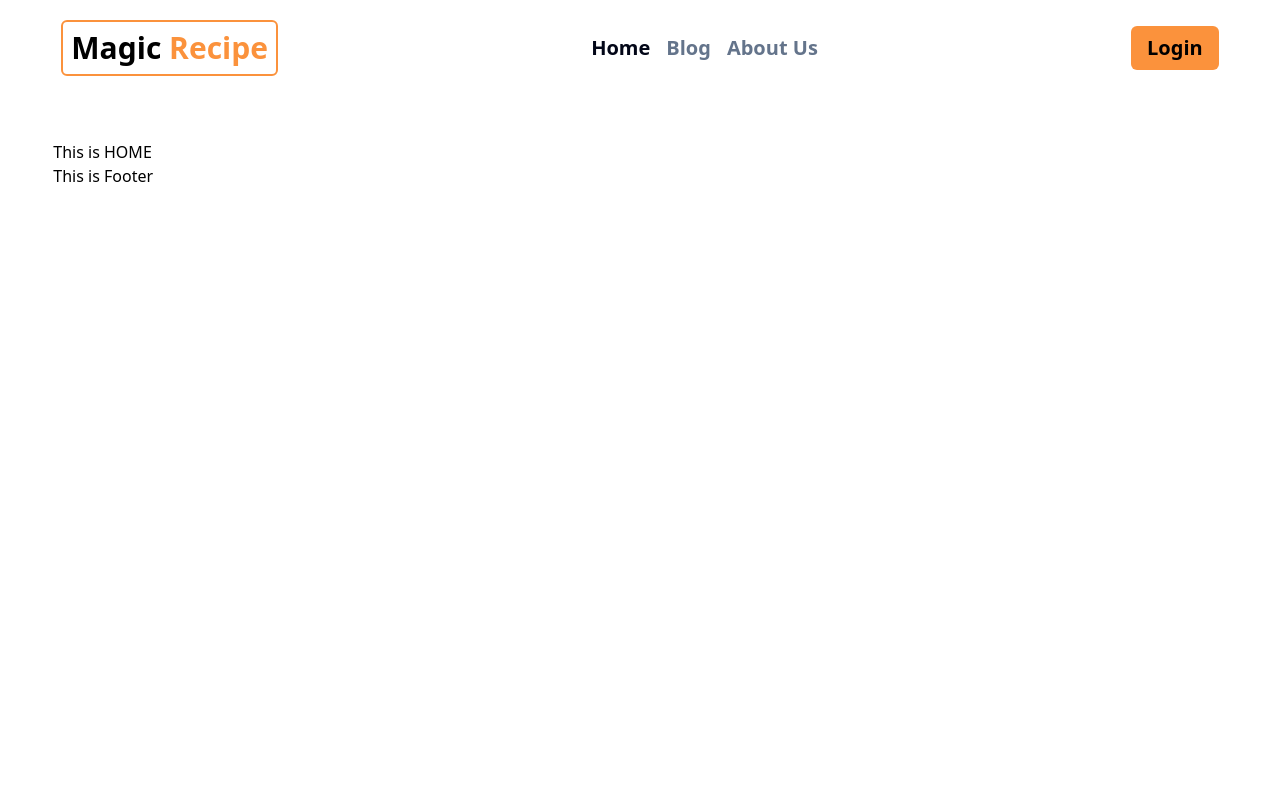
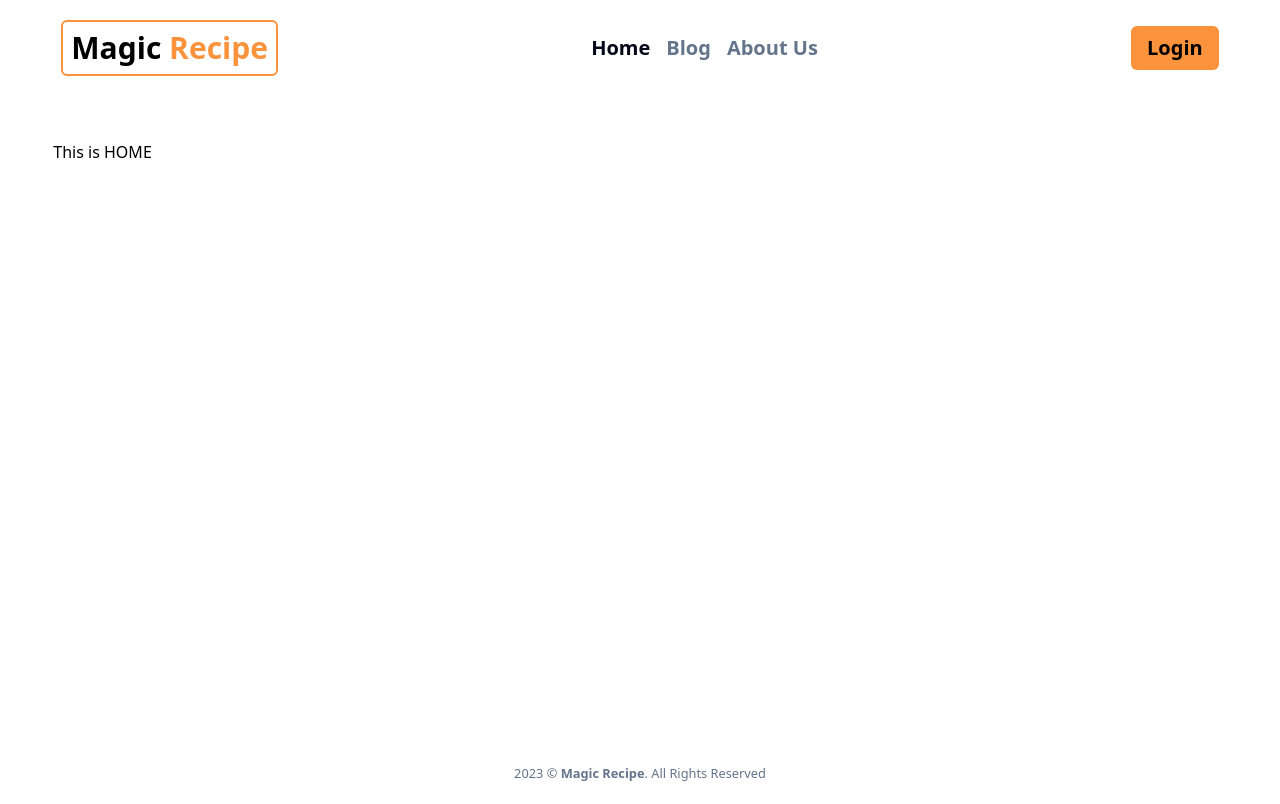
Before and after one commit to Humayun63/magic-recipe-client, a React (Vite) app: page / in a window 1280 px wide. Built offline with nearby package versions, Linux system fonts and the light colour scheme.

Commit message:
footer added

```diff
--- a/src/componets/Footer.jsx
+++ b/src/componets/Footer.jsx
@@ -2,9 +2,9 @@ import React from 'react';
 
 const Footer = () => {
     return (
-        <div>
-            This is Footer
-        </div>
+        <footer className=''>
+            <p className='text-center text-slate-500'><small> 2023 &copy; <span className='font-bold'>Magic Recipe</span>. All Rights Reserved </small></p>
+        </footer>
     );
 };
 
--- a/src/index.css
+++ b/src/index.css
@@ -2,6 +2,9 @@
 @tailwind components;
 @tailwind utilities;
 
+.outlet-min-height{
+    min-height: calc(90vh - 100px);
+}
 .magic-container{
     @apply lg:w-11/12 mx-auto my-4 py-1
 }
--- a/src/layouts/MainLayout.jsx
+++ b/src/layouts/MainLayout.jsx
@@ -7,7 +7,9 @@ const MainLayout = () => {
     return (
         <div className='magic-container'>
             <Header></Header>
-            <Outlet></Outlet>
+            <div className='outlet-min-height'>
+                <Outlet></Outlet>
+            </div>
             <Footer></Footer>
         </div>
     );
```
